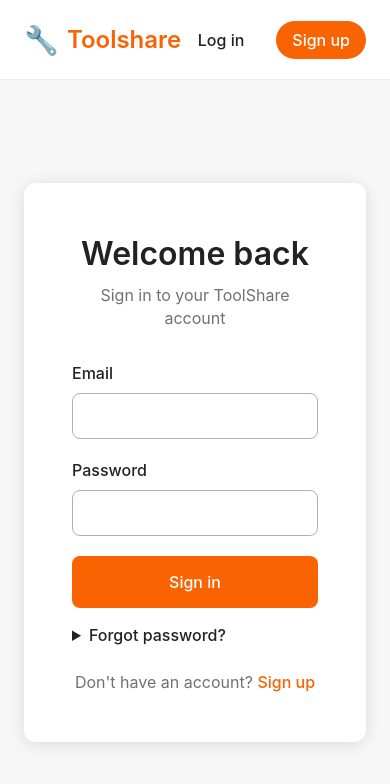
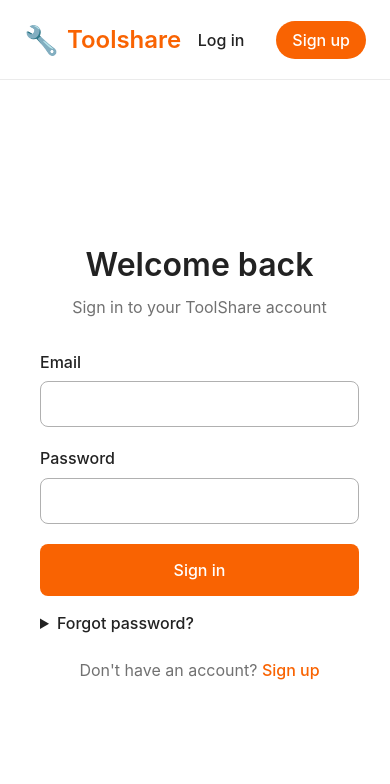
Before and after one commit to tavelli/toolshare, a React (Vite) app: page /login in a window 390 px wide. Shown: the top 784 px of the page. Built offline with nearby package versions, Linux system fonts and the light colour scheme.

Commit message:
chore: style tweaks

```diff
--- a/src/pages/Auth/Auth.module.css
+++ b/src/pages/Auth/Auth.module.css
@@ -18,6 +18,21 @@
   box-shadow: 0 2px 16px rgba(0, 0, 0, 0.12);
   width: 100%;
   max-width: 400px;
+}
+
+@media (max-width: 550px) {
+  .authPage {
+    background-color: white;
+  }
+  .authContainer {
+    padding: 10px 0;
+  }
+  .authCard {
+    padding: 16px;
+    width: 90vw;
+    box-shadow: none;
+    background-color: #fff;
+  }
 }
 
 .title {
--- a/src/pages/ToolDetail/ToolDetail.module.css
+++ b/src/pages/ToolDetail/ToolDetail.module.css
@@ -11,11 +11,10 @@
 
 .imageSection {
   flex: 0 0 360px;
-  background: #f7f7f7;
   border-radius: 16px;
   overflow: hidden;
   display: flex;
-  align-items: center;
+  align-items: flex-start;
   justify-content: center;
   min-height: 360px;
 }
```
